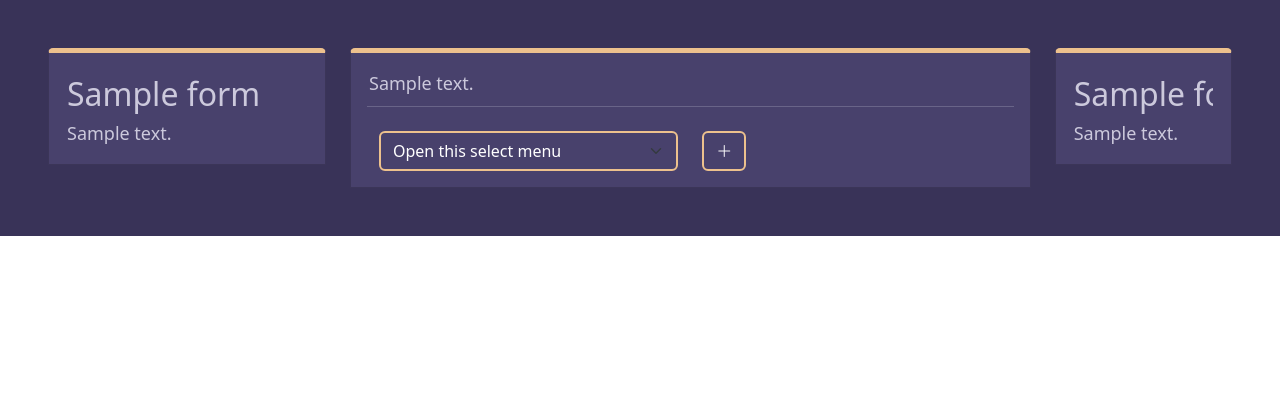
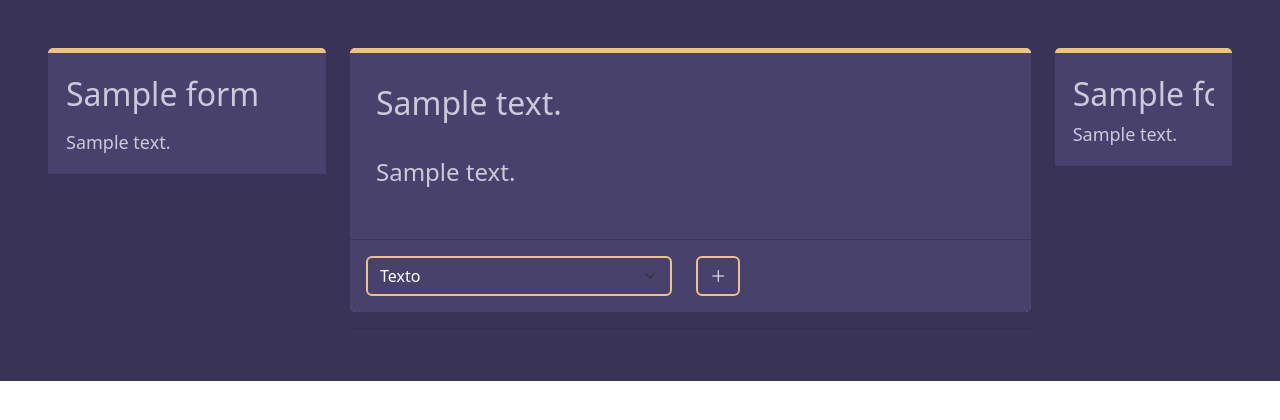
Before and after one commit to YuriPierriV/make-questions, a Flask app: page /form/1/edit in a window 1280 px wide. Shown: the part 86-506 px from the top of the page. Run offline with Flask 3, Linux system fonts and the light colour scheme; the visitor is signed in with stand-in values (Sample User, id 1); tables that the repository leaves empty or names only in its code hold one stand-in row (values such as "Sample post"); some libraries are stand-ins or nearby versions; some web fonts are replaced.

Commit message:
creation

```diff
--- a/app.py
+++ b/app.py
@@ -219,7 +219,7 @@ def newpage():
             form_id = cursor.lastrowid
 
             cursor.execute("INSERT INTO questions (form_id, question_text, question_type, correct_id) VALUES (%s,%s, %s, %s)",
-                           (form_id,'Pergunta sem título', 'type_text', None))
+                           (form_id,'Pergunta sem título', 'texto', None))
             # Commit e feche a conexão
             connection.commit()
 
@@ -262,7 +262,7 @@ def atualizar_form(id_forms):
         return f"Erro ao atualizar campo {nome_param} do formulário. Por favor, tente novamente."
 
 
-@app.route("/form/<int:id_forms>/edit/att_question=<int:id_question>", methods=["POST"])
+@app.route("/form/<int:id_forms>/edit/att_question=<int:id_question>", methods=["PUT"])
 def atualizar_question(id_forms,id_question):
     # Obtenha os dados do formulário
     nome_param = next(iter(request.form))
@@ -271,7 +271,6 @@ def atualizar_question(id_forms,id_question):
     try:
         connection = db()
         cursor = connection.cursor()
-
         # Atualize o campo no banco de dados
         cursor.execute(f"UPDATE questions SET {nome_param} = %s WHERE id = %s", (novo_valor, id_question))
 
--- a/static/creation.css
+++ b/static/creation.css
@@ -7,10 +7,56 @@
 }
 
 .input-clean{
-    border: none;
+    overflow: hidden;
+    resize: none;
+    border-width: 1px;
+    border-top: 0;
+    border-left: 0;
+    border-right: 0;
+    border-color: transparent;
     outline: none;
     cursor: text;
     background-color: transparent;
+    transition: border-color 1s;
+}
+
+
+.input-clean:focus{
+    background-color: #393358;
+    border: #EDC18D;
+    border-style: solid;
+    border-radius: 3px;
+    border-width: 1px;
+    border-top: 0;
+    border-left: 0;
+    border-right: 0;
+    padding-left: 5px;
+}
+
+.input-clean:hover{
+    background-color: #393358;
+    border: #EDC18D;
+    border-style: solid;
+    border-radius: 3px;
+    border-width: 1px;
+    border-top: 0;
+    border-left: 0;
+    border-right: 0;
+    padding-left: 5px;
+}
+
+.card-controle{
+    background-color: #48416C;
+    border-radius: 5px;
+    border-top-left-radius: 0px;
+    border-top-right-radius: 0px;
+    color: #CCC9DC;
+}
+
+
+
+.card{
+    border: 0;
 }
 
 main{
@@ -37,7 +83,13 @@ main{
 }
 
 .inputTextquestion{
-    font-size: 18px;
+    font-size: 32px;
+    overflow-wrap:break-word;
+}
+
+.inputTextanswer{
+    font-size: 24px;
+    overflow-wrap:break-word;
 }
 
 .question_type{
--- a/static/creation.js
+++ b/static/creation.js
@@ -15,7 +15,7 @@ function enviarAtualizacao_question(campo,formId, questionId, paramName) {
 
     // Envia uma solicitação AJAX para atualizar o valor no backend
     var xhr = new XMLHttpRequest();
-    xhr.open('POST', '/form/' + formId + '/edit' + '/att_question='+ questionId, true);
+    xhr.open('PUT', '/form/' + formId + '/edit' + '/att_question='+ questionId , true);
     xhr.setRequestHeader('Content-Type', 'application/x-www-form-urlencoded');
     xhr.send(paramName + '=' + encodeURIComponent(novoValor));
 }
@@ -37,6 +37,6 @@ questions.forEach(question => {
         enviarAtualizacao_question(this, form.id,question.id, 'question_text');
     });
     document.getElementById('question_type_'+question.id).addEventListener('click', function() {
-        enviarAtualizacao_question(this, form.id,question.id, 'question_text');
+        enviarAtualizacao_question(this, form.id,question.id, 'question_type');
     });
 });
--- a/templates/formCreation.html
+++ b/templates/formCreation.html
@@ -55,24 +55,31 @@
         <div class="container-fluid p-5">
             <div class="row">
                 <div class="col-md-3">
-                    <div class="card card-header p-3">
+                    <div class="card card-header p-3 gap-2">
                         <input class="inputTitulo input-clean text-gray" type="text" id="tituloInput" value="{{ form.titulo }}" style="font-size: 32px; width: 100%;" required>
                         <input class="inputTitulo input-clean text-gray" type="text" id="descricaoInput" value="{{ form.descricao }}" style="font-size: 18px; width: 100%;" required>
                     </div>
                 </div>
                 <div class="col-md-7">
                     {% for question in questions %}
-                        <div class="card card-header p-3">
-                            <input class="inputTextquestion input-clean text-gray {{question.question_type}}" type="text" id="question_text_{{question.id}}" value="{{ question.question_text }}" required>
-                            <hr class="w-100 me-auto ms-auto mt-2">
-                            <div class="container question-edit pt-2">
+                    <div class="card">
+                        <div class="card-header card-controle p-4 gap-2">
+                            <div class="mb-3">
+
+                                <textarea rows="1" class="inputTextquestion w-100 input-clean text-gray {{question.question_type}}" type="text" id="question_text_{{question.id}}" required>{{ question.question_text }}</textarea>
+                            </div>
+                            <div class="mb-3">
+                                <textarea rows="1" class="inputTextanswer w-100 input-clean text-gray {{question.question_type}}" type="text" id="answer_text_{{question.id}}" required>{{ question.question_text }}</textarea>
+                            </div>
+
+                        </div>
+                        <div class="card-body card-controle">
+                            <div class="container question-edit ps-0">
                                 <div class="row">
                                     <div class="col">
                                         <select class="form-select question_type" id="question_type_{{question.id}}" aria-label="Default select example">
-                                            <option class="option-menu" selected>Open this select menu</option>
-                                            <option class="option-menu" value="1">One</option>
-                                            <option class="option-menu" value="2">Two</option>
-                                            <option class="option-menu" value="3">Three</option>
+                                            <option class="option-menu" selected value="texto">Texto</option>
+                                            <option class="option-menu" value="mult_escolha">Múltipla Escolha</option>
                                         </select>
                                     </div>
                                     <div class="col">
@@ -83,7 +90,8 @@
                                 </div>
                             </div>
                         </div>
-
+                    </div>
+                    <hr class="w-100 me-auto ms-auto mt-3 mb-1">
                     {% endfor %}
                 </div>
                 <div class="col-md-2">
```
Also changed, not shown: 16 other files.
